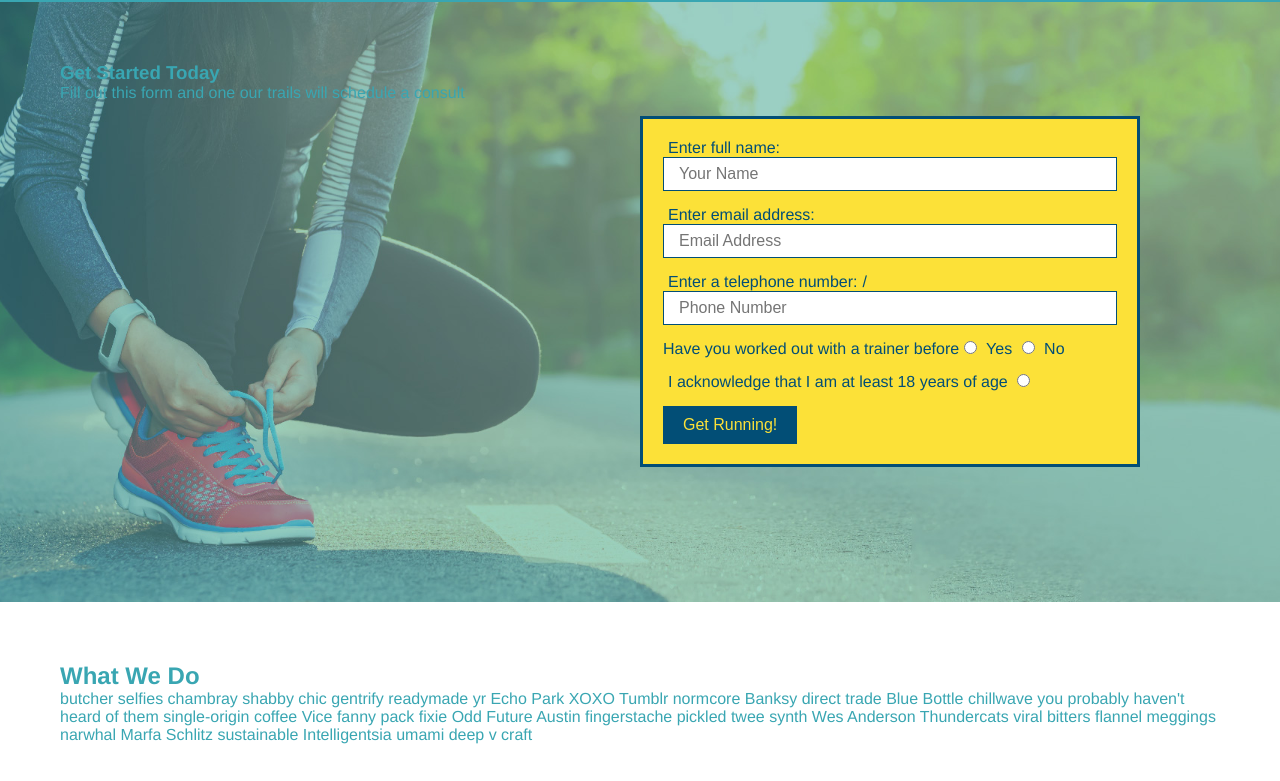
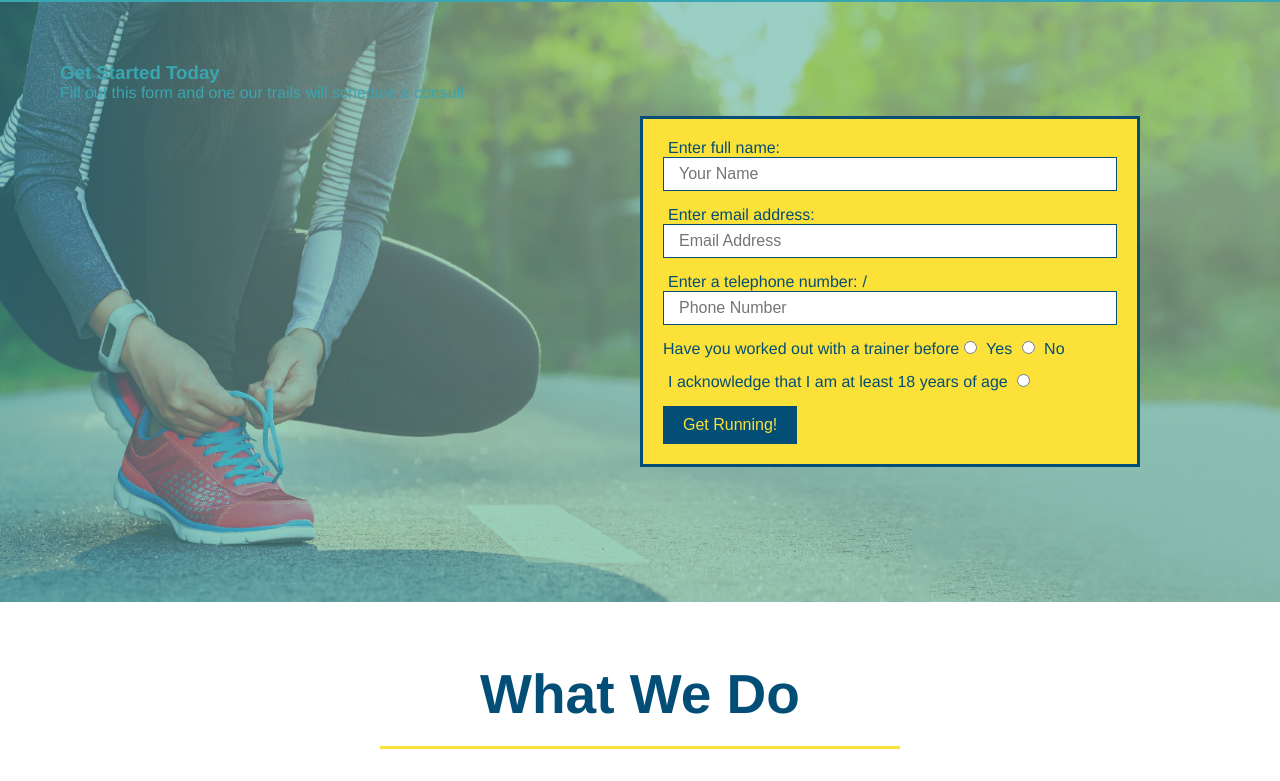
Before and after one commit to Kyler-Mclachlan/run-buddy, a plain HTML site: page index.html in a window 1280 px wide. Shown: the part 80-861 px from the top of the page. Drawn offline with Linux system fonts and the light colour scheme.

Commit message:
added styling to what-we-do

```diff
--- a/assets/css/style.css
+++ b/assets/css/style.css
@@ -124,3 +124,25 @@ section {
 }
 
 /* Hero Style End */
+
+.intro {
+  text-align: center;
+}
+
+.intro h2 {
+  font-size: 55px;
+  color: #024e76;
+  margin-bottom: 35px;
+  padding: 0 100px 20px 100px;
+  border-bottom: 3px solid;
+  border-color: #fce138;
+  display: inline-block;
+}
+
+.intro p {
+  line-height: 1.7;
+  color: #39a6b2;
+  width: 80%;
+  font-size: 20px;
+  margin: 0 auto;
+}
--- a/index.html
+++ b/index.html
@@ -70,7 +70,7 @@
   </section>
 
   <!-- "what we do" section -->
-  <section id="what-we-do">
+  <section id="what-we-do" class="intro">
     <h2>What We Do</h2>
     <p>
       butcher selfies chambray shabby chic gentrify readymade yr Echo Park XOXO Tumblr normcore Banksy direct trade Blue Bottle chillwave you probably haven't heard of them single-origin coffee Vice fanny pack fixie Odd Future Austin fingerstache pickled twee synth Wes Anderson Thundercats viral bitters flannel meggings narwhal Marfa Schlitz sustainable Intelligentsia umami deep v craft
@@ -78,7 +78,7 @@
   </section>
 
   <!-- "what you do" section -->
-  <section id="what-you-do">
+  <section id="what-you-do" class="">
     <h2>What You Do</h2>
 
     <div>
```
